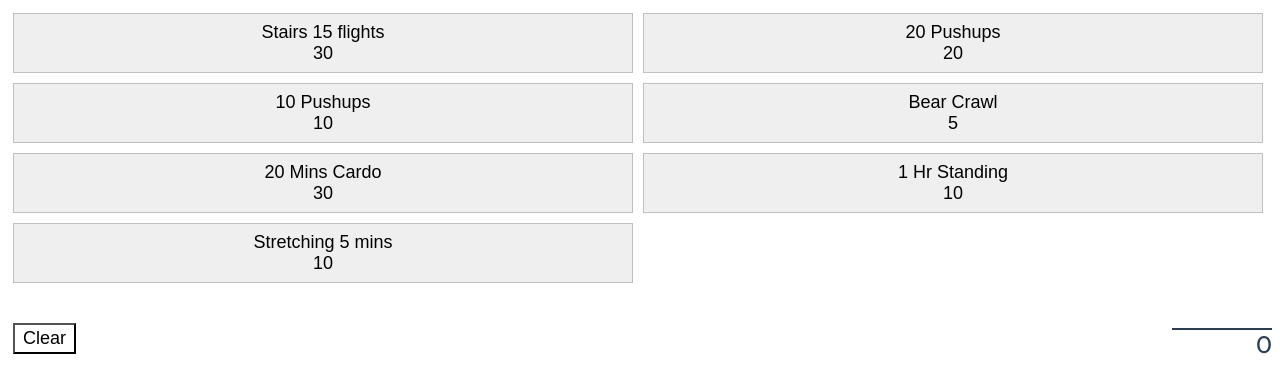
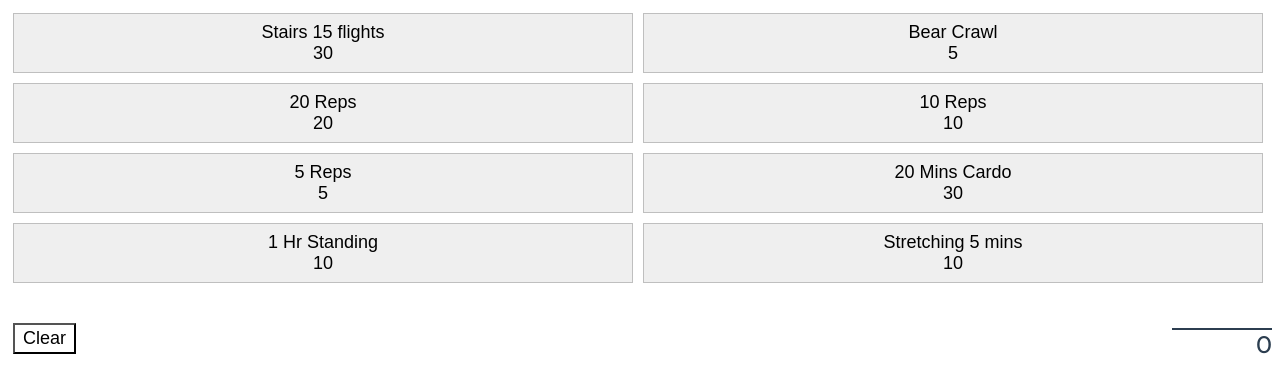
Before and after one commit to MatthewNichols/personal-actiivity-scoreboard, a Vue app in the folder client/: page /#/ in a window 1280 px wide. Shown: the top 392 px of the page. Built offline with nearby package versions, Linux system fonts and the light colour scheme.

Commit message:
Edited Activities

```diff
--- a/client/src/data/activities.ts
+++ b/client/src/data/activities.ts
@@ -6,9 +6,10 @@ export interface Activity {
 
 export const ActivityList: Activity[] = [
     { id: "stairs", name: "Stairs 15 flights", points: 30 },
-    { id: "pushups-20", name: "20 Pushups", points: 20 },
-    { id: "pushups-10", name: "10 Pushups", points: 10 },
     { id: "bear-crawl", name: "Bear Crawl", points: 5 },
+    { id: "reps-20", name: "20 Reps", points: 20 },
+    { id: "reps-10", name: "10 Reps", points: 10 },
+    { id: "reps-5", name: "5 Reps", points: 5 },
     { id: "cardio-20", name: "20 Mins Cardo", points: 30 },
     { id: "1hr-standing", name: "1 Hr Standing", points: 10 },
     { id: "stretching", name: "Stretching 5 mins", points: 10 }
```
